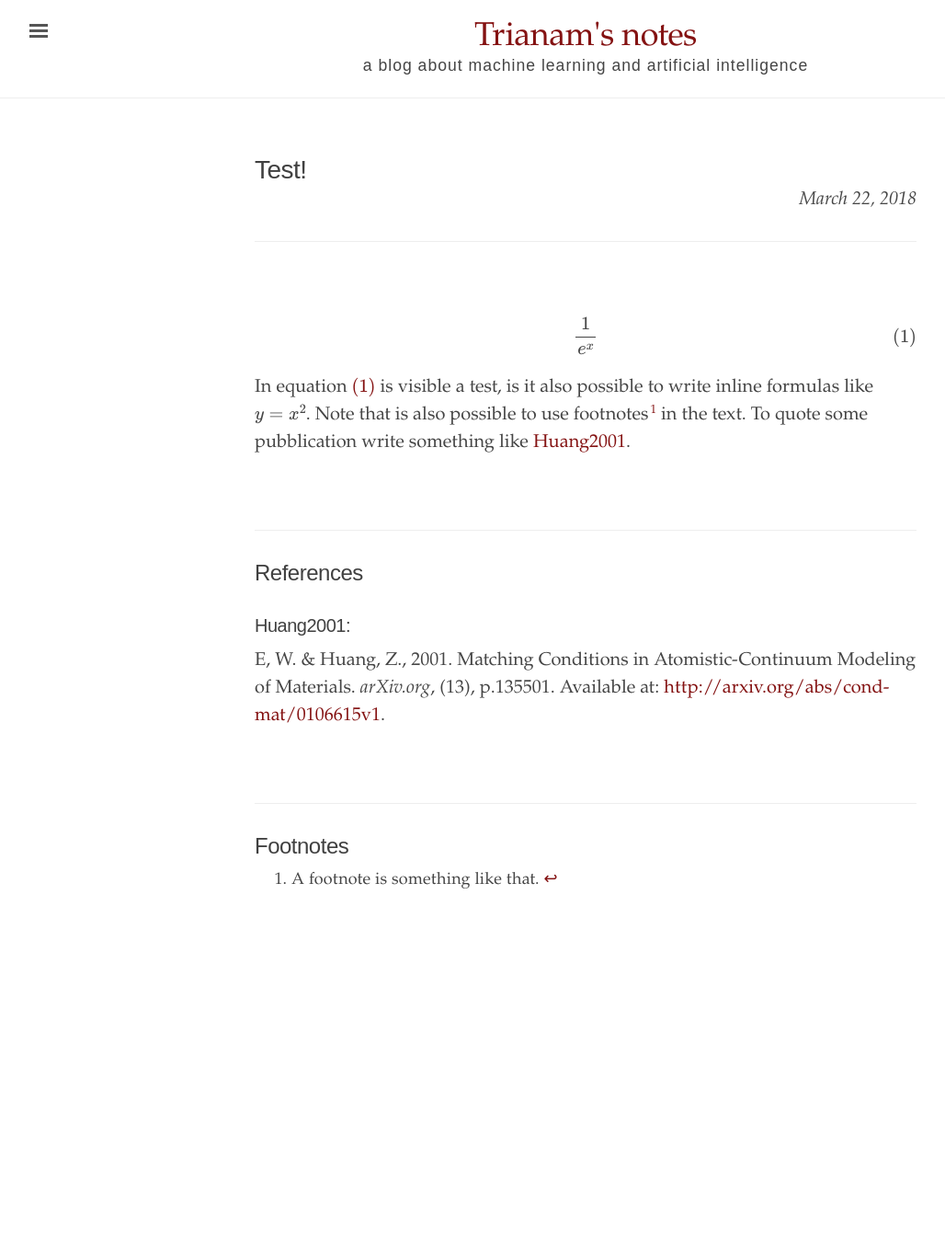
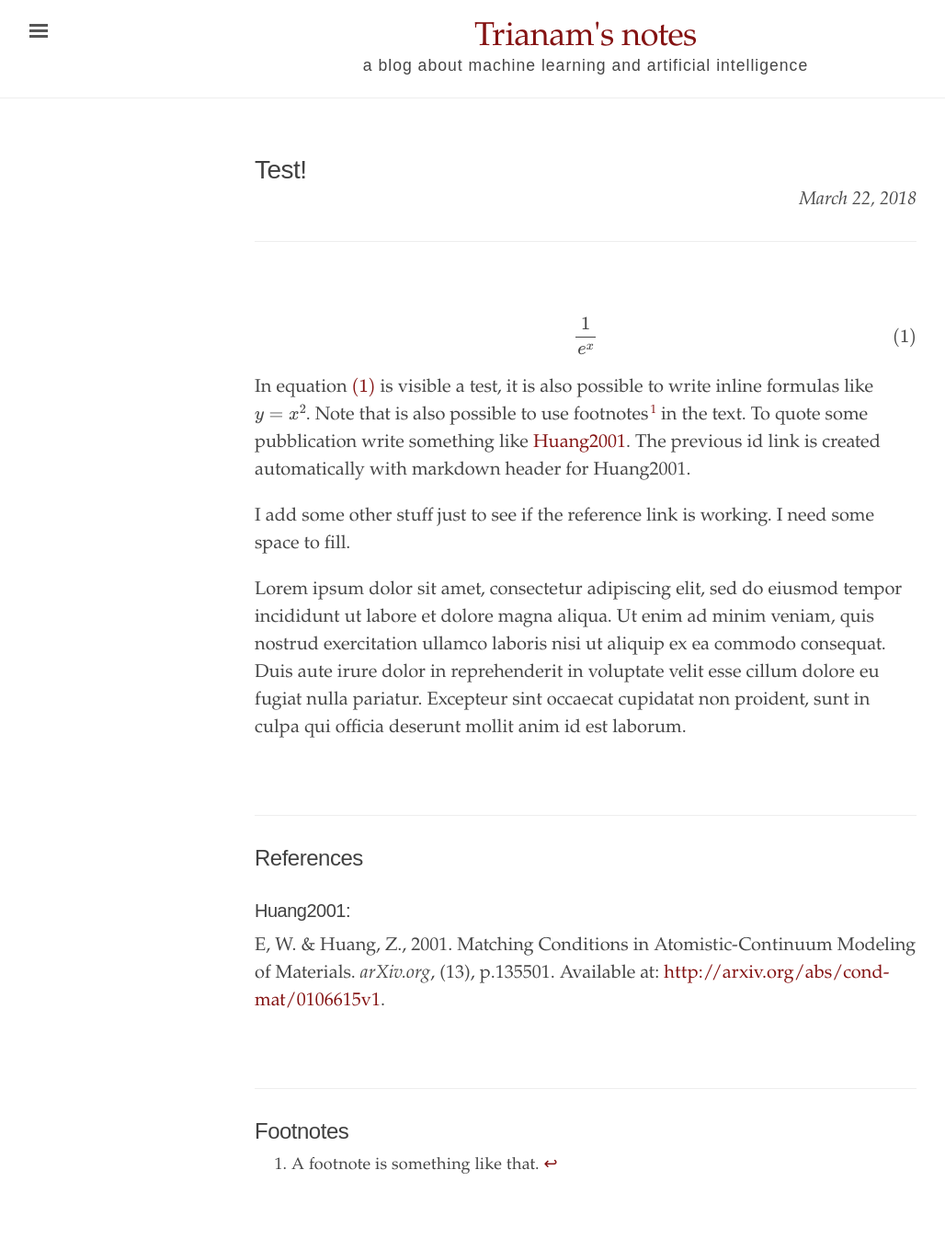
Before and after one commit to trianam/trianam.github.io, a Jekyll site: the page built from _theory/1-test.md, in a window 1280 px wide. Shown: the whole page at 92% size, without its empty margins (3-1031 px from the left). Built offline with Jekyll 4.4.1, drawn with Linux system fonts in a browser that asks for light colours; formulas are drawn with MathJax 3; before the commit the page ends 1049 px from its top, so only the background shows below that.

Commit message:
corrected bib link

```diff
--- a/_theory/1-test.md
+++ b/_theory/1-test.md
@@ -10,10 +10,15 @@ mathjax: true
 	\label{eq:test}
 \end{equation}
 
-In equation \eqref{eq:test} is visible a test, is it also possible to
+In equation \eqref{eq:test} is visible a test, it is also possible to
 write inline formulas like $y=x^2$. Note that is also possible to use
 footnotes[^fn1] in the text. To quote some pubblication write
-something like [Huang2001](#Huang2001).
+something like [Huang2001](#huang2001). The previous id link is created automatically with markdown header for Huang2001.
+
+I add some other stuff just to see if the reference link is working.
+I need some space to fill.
+
+Lorem ipsum dolor sit amet, consectetur adipiscing elit, sed do eiusmod tempor incididunt ut labore et dolore magna aliqua. Ut enim ad minim veniam, quis nostrud exercitation ullamco laboris nisi ut aliquip ex ea commodo consequat. Duis aute irure dolor in reprehenderit in voluptate velit esse cillum dolore eu fugiat nulla pariatur. Excepteur sint occaecat cupidatat non proident, sunt in culpa qui officia deserunt mollit anim id est laborum.
 
 <br>
 
```
